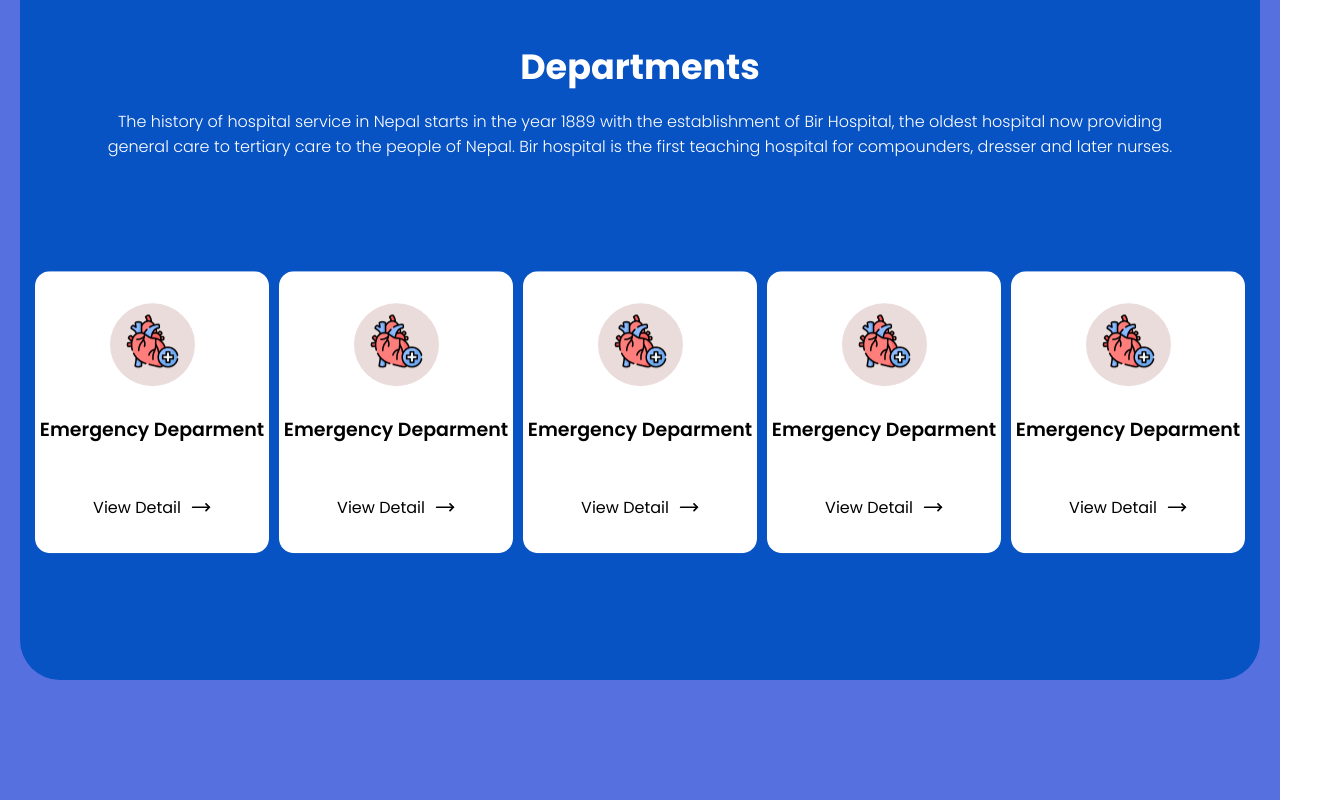
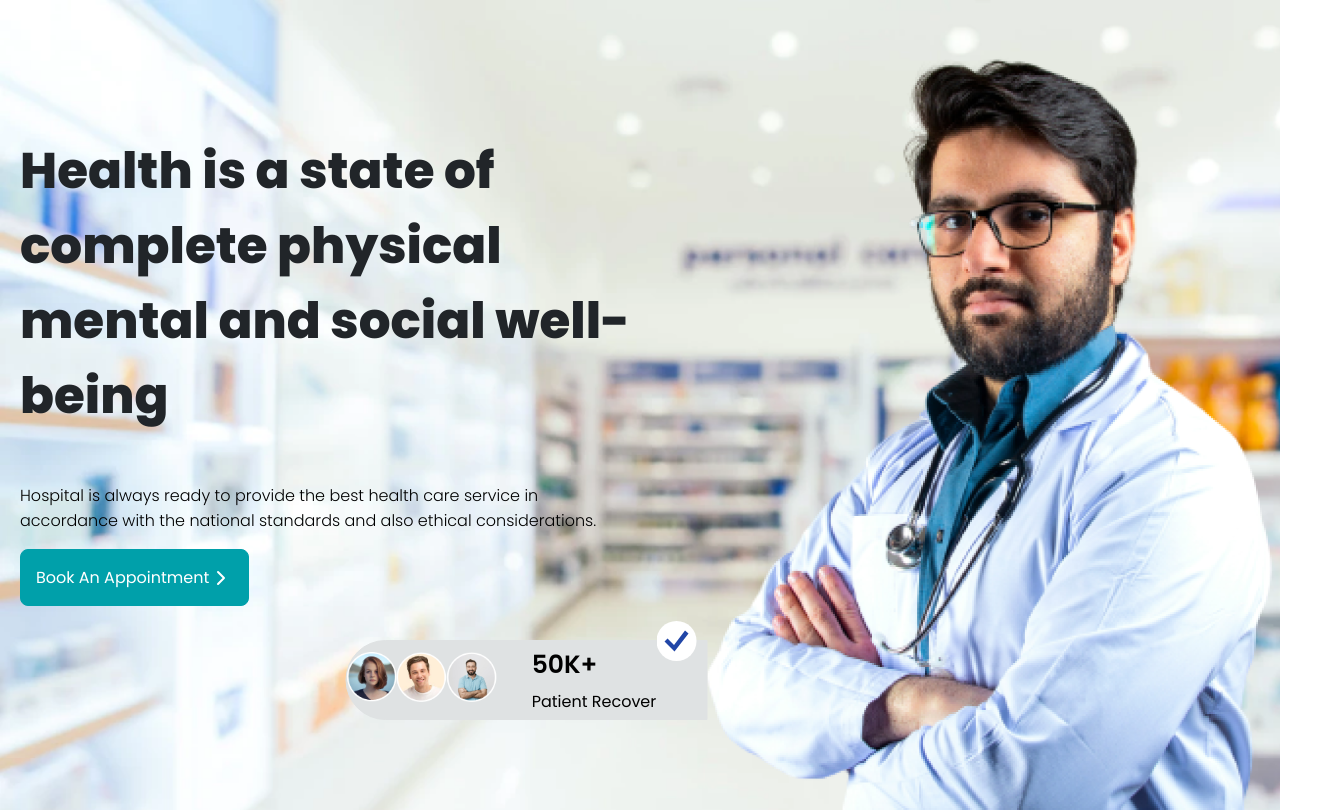
Before and after one commit to Sushey01/Tangerine_Meringue, a React (Vite) app: page / in a window 1280 px wide. Shown: the top 812 px of the page, 1320 px wide, since content can reach past the window. Built offline with nearby package versions, Linux system fonts and the light colour scheme.

Commit message:
check-resp

```diff
--- a/src/App.jsx
+++ b/src/App.jsx
@@ -14,12 +14,12 @@ import Department from "./components/Department";
 export default function App(){
   return(
     <div>
-       {/* <HeroSection/>
+       <HeroSection/>
       <Journey/>
       <HealthServices/>
       <Schedule/>
       <WhyChoose/>
-      <Consultants/> */}
+      <Consultants/>
       <Department/>
     </div>
   )
```
